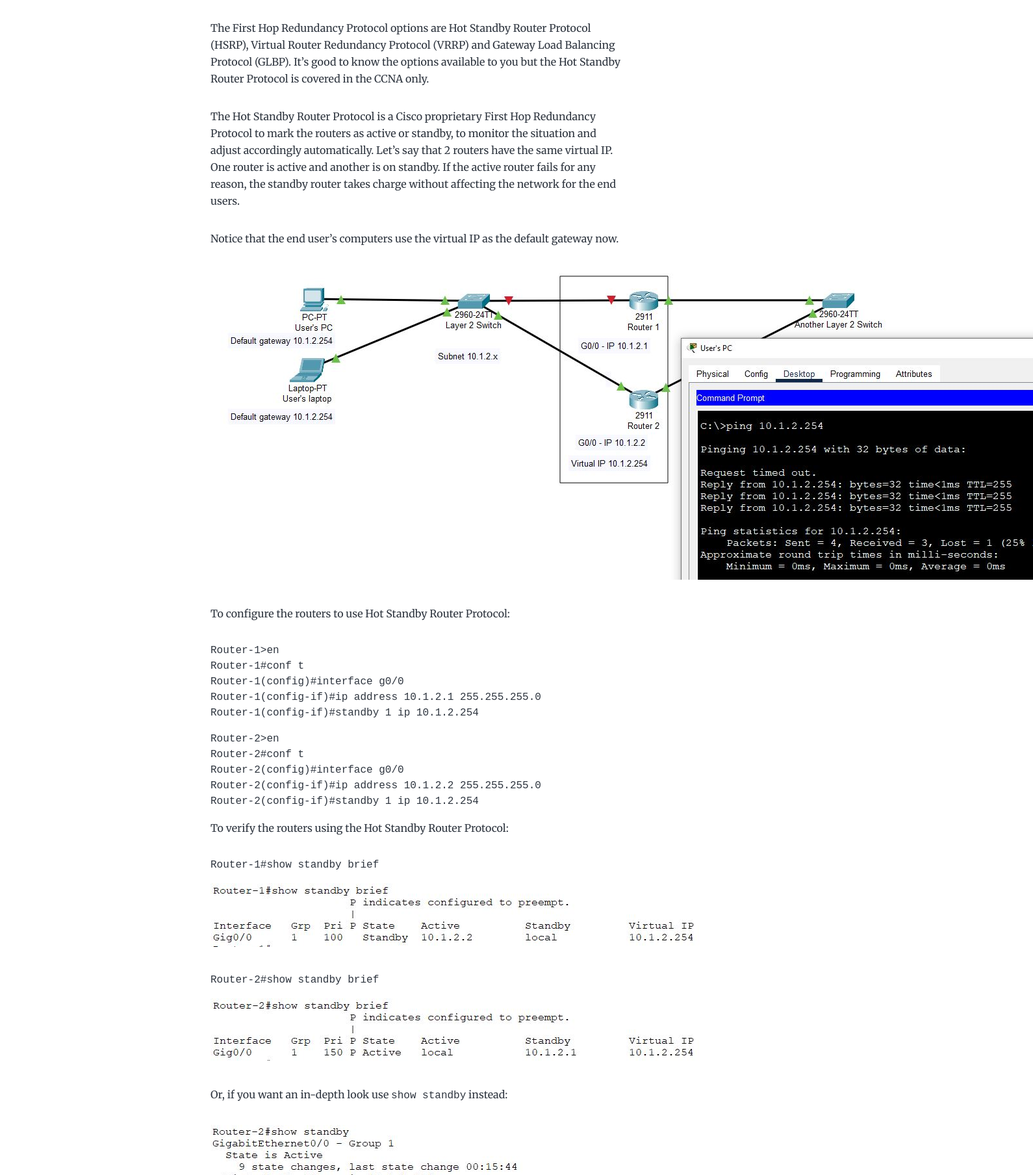
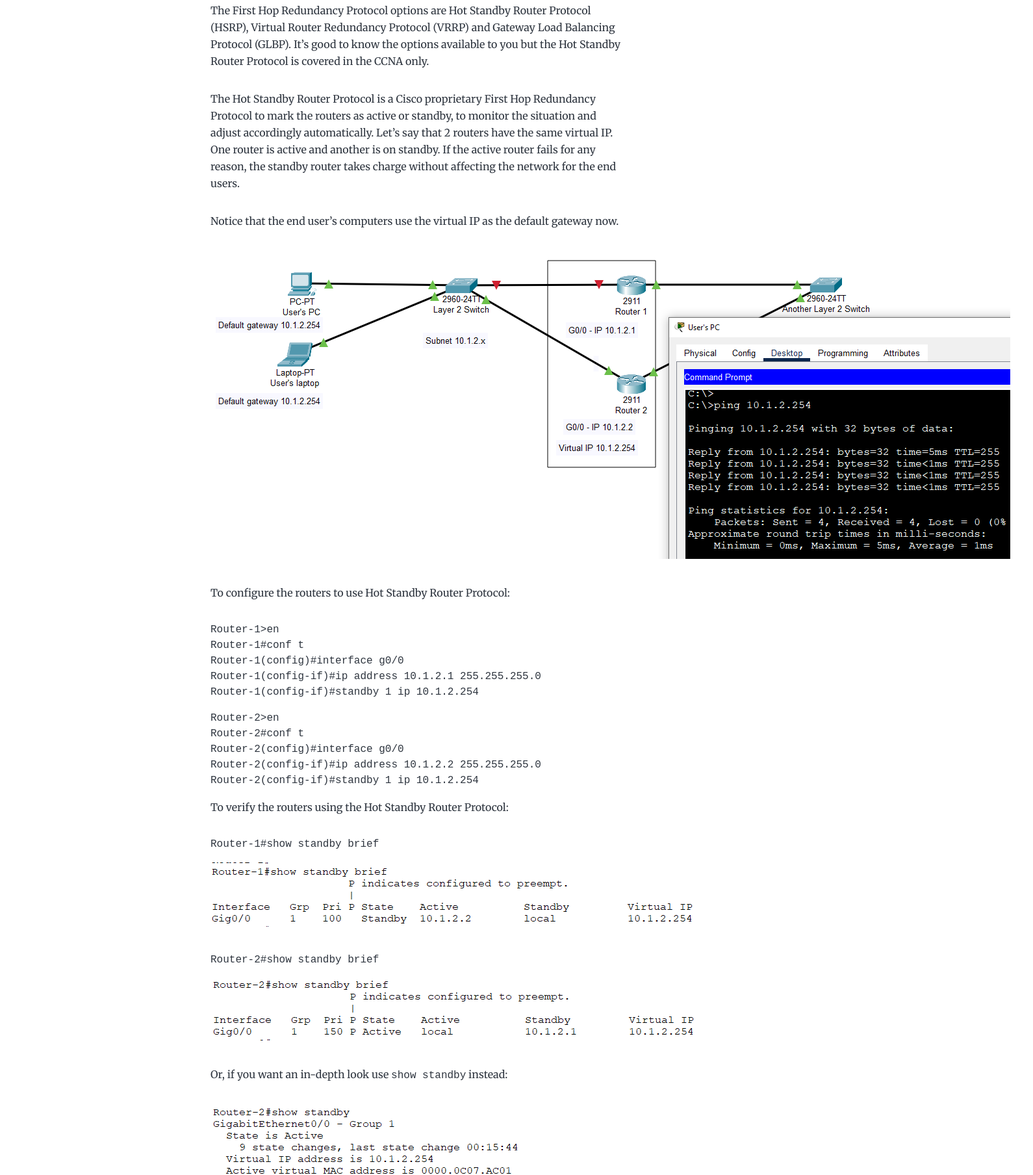
Before and after one commit to AndyBowskill/andybowskill-js, a Gatsby site: page /FHRP/ in a window 1280 px wide. Shown: the part 992-2800 px from the top of the page at 65% size, 1590 px wide, since content can reach past the window. Built offline with nearby package versions, Linux system fonts and the light colour scheme; Gatsby itself is replaced by a stand-in of ours; some packages are replaced by stand-ins of ours; code samples lack their colours.

````diff
--- a/content/blog/FHRP/index.md
+++ b/content/blog/FHRP/index.md
@@ -7,7 +7,7 @@
 
 First Hop Redundancy Protocol is a concept of multiple routers in the same subnet as one router. Let’s say you have a key router and the router performs packet-forwarding operations. But the router could be down for several seconds. What then? Your colleagues are not happy because they can’t do their jobs. One point of failure isn’t ideal.
 
-![2](./images/2.jpg)
+![1](./images/1.png)
 
 The First Hop Redundancy Protocol options are Hot Standby Router Protocol (HSRP), Virtual Router Redundancy Protocol (VRRP) and Gateway Load Balancing Protocol (GLBP). It’s good to know the options available to you but the Hot Standby Router Protocol is covered in the CCNA only.
 
@@ -15,7 +15,7 @@
 
 Notice that the end user’s computers use the virtual IP as the default gateway now.
 
-![4](./images/4.jpg)
+![2](./images/2.png)
 
 To configure the routers to use Hot Standby Router Protocol:
 ```
@@ -38,19 +38,20 @@
 Router-1#show standby brief
 ```
 
-![5](./images/5.jpg)
+![3](./images/3.png)
 
 ```
 Router-2#show standby brief
 ```
 
-![6](./images/6.jpg)
+![4](./images/4.png)
 
 Or, if you want an in-depth look use ```show standby``` instead:
 
-![7](./images/7.jpg)
+![5](./images/5.png)
 
 Regarding key facts above:
+
 Virtual MAC address is the same address minus the last 3 hexadecimal digits, which is the standby group number, 1 in our case.
 We are configuring version 1 in this post, the default version. If you want to configure IPv6 as well, use this command to update the version:
 ```
````
Also changed, not shown: content/blog/FHRP/images/1.jpg (deleted), content/blog/FHRP/images/1.png (added), content/blog/FHRP/images/2.jpg (deleted), content/blog/FHRP/images/2.png (added), content/blog/FHRP/images/3.jpg (deleted), content/blog/FHRP/images/3.png (added), content/blog/FHRP/images/4.jpg (deleted), content/blog/FHRP/images/4.png (added), content/blog/FHRP/images/5.jpg (deleted), content/blog/FHRP/images/5.png (added), content/blog/FHRP/images/6.jpg (deleted), content/blog/FHRP/images/7.jpg (deleted).
